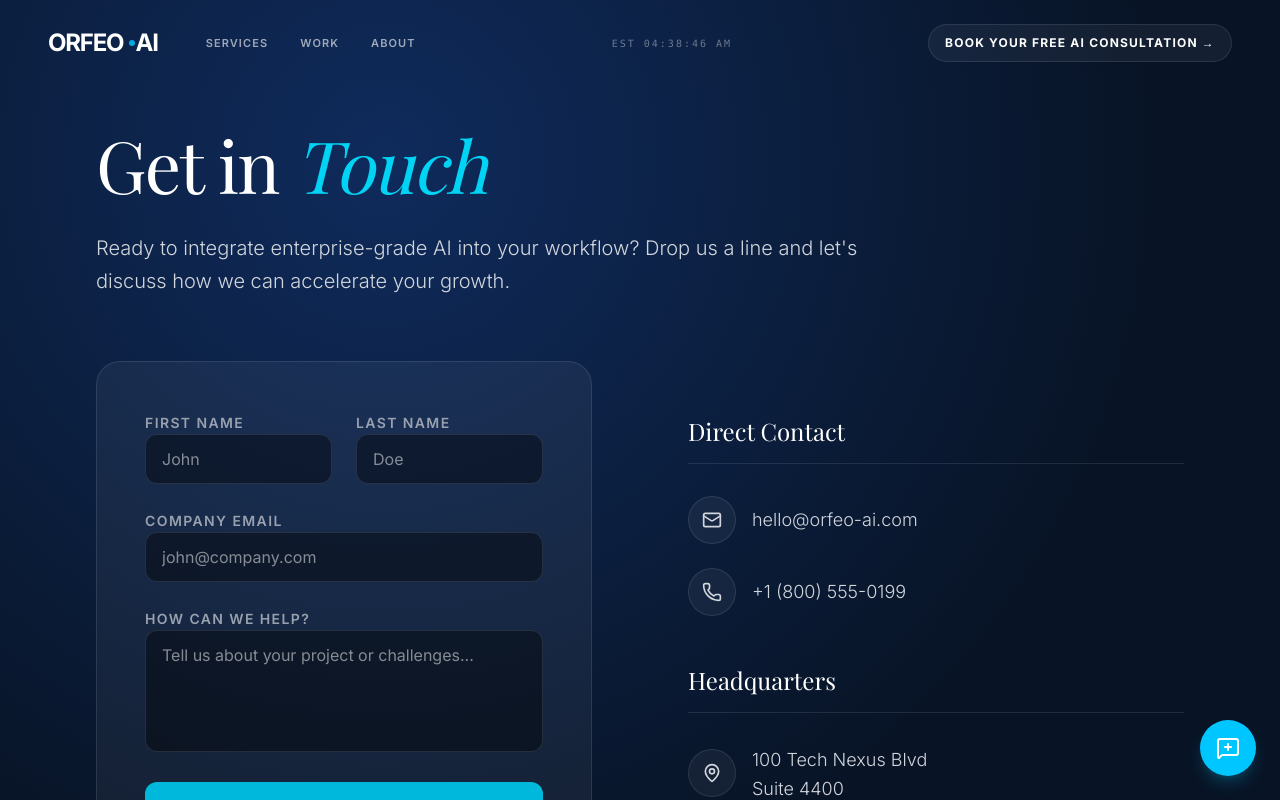
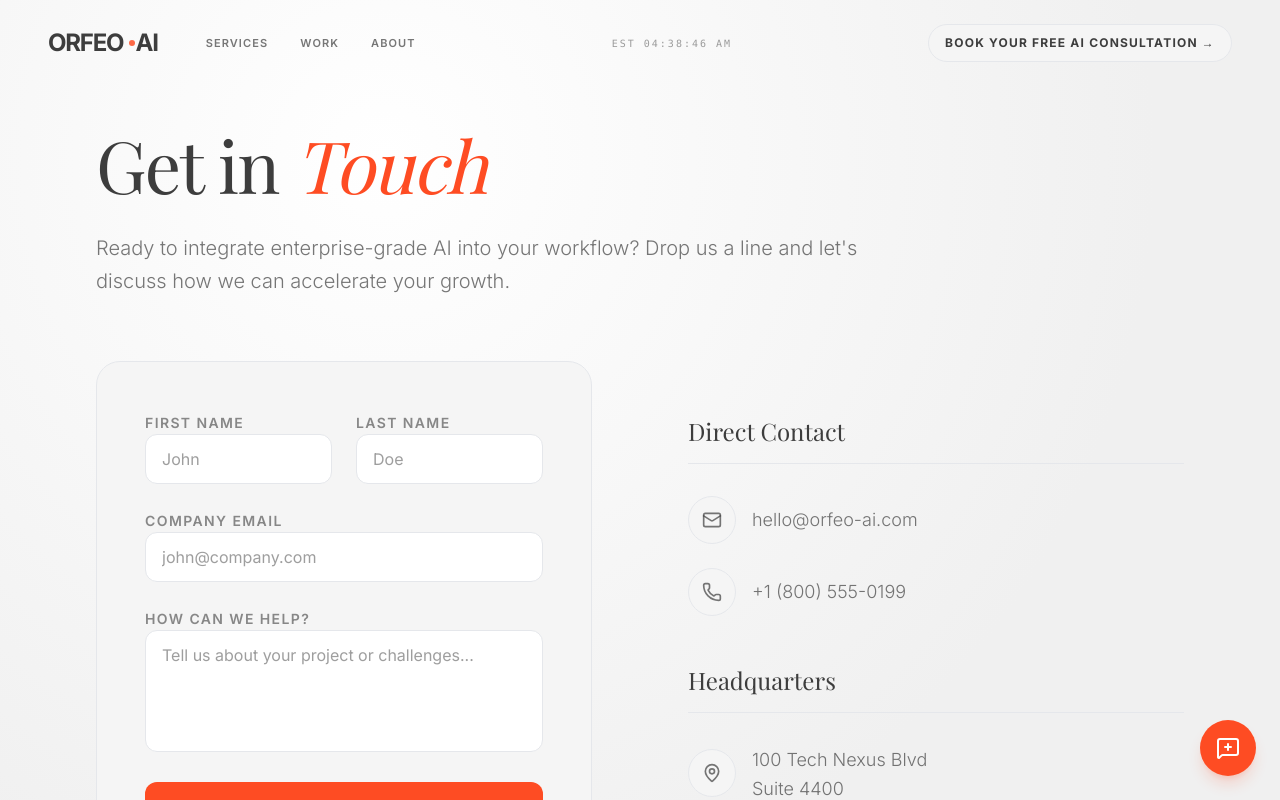
Before and after one commit to nusRying/orfeo-ai, a Next.js app: page /contact in a window 1280 px wide. Shown: the top 800 px of the page. Built offline with nearby package versions, Linux system fonts and the light colour scheme; a web font is replaced by a local one.

Commit message:
feat: complete migration to White Dominant Light Theme

```diff
--- a/package.json
+++ b/package.json
@@ -28,6 +28,7 @@
     "@types/react-dom": "^19",
     "eslint": "^9",
     "eslint-config-next": "16.1.6",
+    "playwright": "^1.58.2",
     "tailwindcss": "^4",
     "typescript": "^5"
   }
--- a/src/app/contact/page.tsx
+++ b/src/app/contact/page.tsx
@@ -7,40 +7,40 @@ export default function ContactPage() {
       <ClientWrapper>
         <div className="max-w-7xl mx-auto">
           <div className="max-w-3xl mb-16">
-            <h1 className="text-5xl md:text-7xl font-serif text-white mb-8 tracking-tight">
-              Get in <span className="text-cyan-400 italic">Touch</span>
+            <h1 className="text-5xl md:text-7xl font-serif text-foreground mb-8 tracking-tight">
+              Get in <span className="text-primary italic">Touch</span>
             </h1>
-            <p className="text-xl text-gray-300 leading-relaxed font-light">
+            <p className="text-xl text-foreground/70 leading-relaxed font-light">
               Ready to integrate enterprise-grade AI into your workflow? Drop us a line and let's discuss how we can accelerate your growth.
             </p>
           </div>
 
           <div className="grid lg:grid-cols-2 gap-16 lg:gap-24">
             {/* Contact Form */}
-            <div className="bg-white/5 border border-white/10 p-8 md:p-12 rounded-3xl">
+            <div className="bg-deep-navy border border-gray-200 p-8 md:p-12 rounded-3xl">
               <form className="space-y-6">
                 <div className="grid md:grid-cols-2 gap-6">
                   <div className="space-y-2">
-                    <label className="text-sm font-semibold tracking-widest text-gray-400 uppercase">First Name</label>
-                    <input type="text" className="w-full bg-black/40 border border-white/10 rounded-xl px-4 py-3 text-white focus:outline-none focus:border-cyan-400/50 transition-colors" placeholder="John" />
+                    <label className="text-sm font-semibold tracking-widest text-foreground/60 uppercase">First Name</label>
+                    <input type="text" className="w-full bg-white border border-gray-200 rounded-xl px-4 py-3 text-foreground focus:outline-none focus:border-primary/50 transition-colors" placeholder="John" />
                   </div>
                   <div className="space-y-2">
-                    <label className="text-sm font-semibold tracking-widest text-gray-400 uppercase">Last Name</label>
-                    <input type="text" className="w-full bg-black/40 border border-white/10 rounded-xl px-4 py-3 text-white focus:outline-none focus:border-cyan-400/50 transition-colors" placeholder="Doe" />
+                    <label className="text-sm font-semibold tracking-widest text-foreground/60 uppercase">Last Name</label>
+                    <input type="text" className="w-full bg-white border border-gray-200 rounded-xl px-4 py-3 text-foreground focus:outline-none focus:border-primary/50 transition-colors" placeholder="Doe" />
                   </div>
                 </div>
 
                 <div className="space-y-2">
-                  <label className="text-sm font-semibold tracking-widest text-gray-400 uppercase">Company Email</label>
-                  <input type="email" className="w-full bg-black/40 border border-white/10 rounded-xl px-4 py-3 text-white focus:outline-none focus:border-cyan-400/50 transition-colors" placeholder="john@company.com" />
+                  <label className="text-sm font-semibold tracking-widest text-foreground/60 uppercase">Company Email</label>
+                  <input type="email" className="w-full bg-white border border-gray-200 rounded-xl px-4 py-3 text-foreground focus:outline-none focus:border-primary/50 transition-colors" placeholder="john@company.com" />
                 </div>
 
                 <div className="space-y-2">
-                  <label className="text-sm font-semibold tracking-widest text-gray-400 uppercase">How can we help?</label>
-                  <textarea rows={4} className="w-full bg-black/40 border border-white/10 rounded-xl px-4 py-3 text-white focus:outline-none focus:border-cyan-400/50 transition-colors resize-none" placeholder="Tell us about your project or challenges..."></textarea>
+                  <label className="text-sm font-semibold tracking-widest text-foreground/60 uppercase">How can we help?</label>
+                  <textarea rows={4} className="w-full bg-white border border-gray-200 rounded-xl px-4 py-3 text-foreground focus:outline-none focus:border-primary/50 transition-colors resize-none" placeholder="Tell us about your project or challenges..."></textarea>
                 </div>
 
-                <button type="button" className="w-full bg-cyan-500 hover:bg-cyan-400 text-black font-bold tracking-widest py-4 rounded-xl transition-all duration-300 transform hover:scale-[1.02]">
+                <button type="button" className="w-full bg-primary hover:bg-primary/90 text-white font-bold tracking-widest py-4 rounded-xl transition-all duration-300 transform hover:scale-[1.02]">
                   SEND MESSAGE
                 </button>
               </form>
@@ -49,16 +49,16 @@ export default function ContactPage() {
             {/* Contact Info */}
             <div className="flex flex-col justify-center space-y-12">
               <div>
-                <h3 className="text-2xl font-serif text-white mb-8 border-b border-white/10 pb-4">Direct Contact</h3>
+                <h3 className="text-2xl font-serif text-foreground mb-8 border-b border-gray-200 pb-4">Direct Contact</h3>
                 <div className="space-y-6">
-                  <div className="flex items-center gap-4 text-gray-300 hover:text-cyan-400 transition-colors cursor-pointer">
-                    <div className="w-12 h-12 rounded-full bg-white/5 border border-white/10 flex items-center justify-center flex-shrink-0">
+                  <div className="flex items-center gap-4 text-foreground/70 hover:text-primary transition-colors cursor-pointer">
+                    <div className="w-12 h-12 rounded-full bg-deep-navy border border-gray-200 flex items-center justify-center flex-shrink-0">
                       <Mail className="w-5 h-5" />
                     </div>
                     <span className="text-lg font-light">hello@orfeo-ai.com</span>
                   </div>
-                  <div className="flex items-center gap-4 text-gray-300 hover:text-cyan-400 transition-colors cursor-pointer">
-                    <div className="w-12 h-12 rounded-full bg-white/5 border border-white/10 flex items-center justify-center flex-shrink-0">
+                  <div className="flex items-center gap-4 text-foreground/70 hover:text-primary transition-colors cursor-pointer">
+                    <div className="w-12 h-12 rounded-full bg-deep-navy border border-gray-200 flex items-center justify-center flex-shrink-0">
                       <Phone className="w-5 h-5" />
                     </div>
                     <span className="text-lg font-light">+1 (800) 555-0199</span>
@@ -67,9 +67,9 @@ export default function ContactPage() {
               </div>
 
               <div>
-                <h3 className="text-2xl font-serif text-white mb-8 border-b border-white/10 pb-4">Headquarters</h3>
-                <div className="flex items-start gap-4 text-gray-300">
-                  <div className="w-12 h-12 rounded-full bg-white/5 border border-white/10 flex items-center justify-center flex-shrink-0 mt-1">
+                <h3 className="text-2xl font-serif text-foreground mb-8 border-b border-gray-200 pb-4">Headquarters</h3>
+                <div className="flex items-start gap-4 text-foreground/70">
+                  <div className="w-12 h-12 rounded-full bg-deep-navy border border-gray-200 flex items-center justify-center flex-shrink-0 mt-1">
                     <MapPin className="w-5 h-5" />
                   </div>
                   <div className="text-lg font-light leading-relaxed">
--- a/src/app/globals.css
+++ b/src/app/globals.css
@@ -1,14 +1,16 @@
 @import "tailwindcss";
 
 :root {
-  --background: #081426;
-  --foreground: #ffffff;
-  --primary: #2d6bff;
-  --accent: #00c6ff;
-  --deep-navy: #0a1a2f;
+  --background: #ffffff;
+  --foreground: #3d3d3d;
+  --primary: #fe4c23;
+  --accent: #fe4c23;
+  --deep-navy: #f5f5f5; /* repurposed to light gray */
 }
 
 @theme {
+  --color-background: var(--background);
+  --color-foreground: var(--foreground);
   --color-primary: var(--primary);
   --color-accent: var(--accent);
   --color-deep-navy: var(--deep-navy);
@@ -21,7 +23,7 @@
 }
 
 body {
-  background: radial-gradient(circle at 30% 20%, #0f2b5c, #081426 70%);
+  background: radial-gradient(circle at 30% 20%, #ffffff, #f0f0f0 70%);
   background-attachment: fixed;
   color: var(--foreground);
   font-family: var(--font-sans), system-ui, sans-serif;
--- a/src/app/layout.tsx
+++ b/src/app/layout.tsx
@@ -29,7 +29,7 @@ export default function RootLayout({
   children: React.ReactNode;
 }>) {
   return (
-    <html lang="en" className="dark">
+    <html lang="en">
       <body
         className={`${inter.variable} ${playfair.variable} antialiased selection:bg-cyan-500/30`}
       >
--- a/src/components/Navbar.tsx
+++ b/src/components/Navbar.tsx
@@ -29,24 +29,24 @@ export default function Navbar() {
   return (
     <header className="fixed top-0 left-0 w-full z-50 flex items-center justify-between px-6 py-6 md:px-12">
       <div className="flex items-center gap-8 lg:gap-12">
-        <Link href="/" className="text-2xl font-sans font-bold tracking-tighter flex items-center">
+        <Link href="/" className="text-2xl font-sans font-bold tracking-tighter flex items-center text-foreground">
           ORFEO <span className="text-primary ml-1.5 inline-block w-1.5 h-1.5 rounded-full bg-accent animate-pulse" /> AI
         </Link>
 
-        <nav className="hidden md:flex items-center gap-8 text-[11px] font-semibold tracking-widest text-white/60">
-          <Link href="/services" className="hover:text-white transition-colors hover:glow">SERVICES</Link>
-          <Link href="/work" className="hover:text-white transition-colors hover:glow">WORK</Link>
-          <Link href="/about" className="hover:text-white transition-colors hover:glow">ABOUT</Link>
+        <nav className="hidden md:flex items-center gap-8 text-[11px] font-semibold tracking-widest text-foreground/70">
+          <Link href="/services" className="hover:text-primary transition-colors hover:glow">SERVICES</Link>
+          <Link href="/work" className="hover:text-primary transition-colors hover:glow">WORK</Link>
+          <Link href="/about" className="hover:text-primary transition-colors hover:glow">ABOUT</Link>
         </nav>
       </div>
 
-      <div className="hidden lg:block font-mono text-[10px] tracking-[0.2em] text-white/40 uppercase">
+      <div className="hidden lg:block font-mono text-[10px] tracking-[0.2em] text-foreground/50 uppercase">
         {time}
       </div>
 
       <Link
         href="/contact"
-        className="text-[10px] md:text-xs font-bold tracking-widest bg-white/5 border border-white/10 px-4 py-2.5 rounded-full hover:bg-white hover:text-black transition-all duration-300"
+        className="text-[10px] md:text-xs font-bold tracking-widest bg-deep-navy border border-gray-200 text-foreground px-4 py-2.5 rounded-full hover:bg-primary hover:text-white hover:border-primary transition-all duration-300"
       >
         BOOK YOUR FREE AI CONSULTATION →
       </Link>
--- a/src/components/WaveBackground.tsx
+++ b/src/components/WaveBackground.tsx
@@ -101,7 +101,7 @@ function WaveLines() {
                         args={[new Float32Array(pointsPerLine * 3), 3]}
                     />
                 </bufferGeometry>
-                <lineBasicMaterial color="#ffffff" transparent opacity={0.4} linewidth={1} />
+                <lineBasicMaterial color="#fe4c23" transparent opacity={0.6} linewidth={1} />
             </line>
         );
     };
@@ -119,7 +119,7 @@ export default function WaveBackground() {
   return (
     <div className="fixed inset-0 z-0 pointer-events-none bg-transparent">
       <Canvas camera={{ position: [0, 10, 20], fov: 45 }}>
-        <fog attach="fog" args={['#081426', 10, 50]} />
+        <fog attach="fog" args={['#ffffff', 10, 50]} />
         <ambientLight intensity={0.5} />
         <WaveLines />
         {/* <WaveParticles /> */}
```
Also changed, not shown: playwright-test.js (added, +18 -0 lines), src/app/about/page.tsx (+12 -12 lines), src/app/services/page.tsx (+12 -12 lines), src/app/work/page.tsx (+11 -11 lines), src/components/Hero.tsx (+6 -6 lines), local_screenshot.png (added), 1 other file (tests, documents, lock files or other folders).
